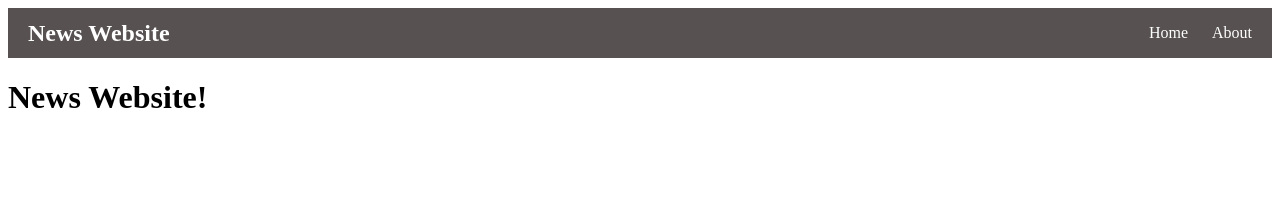
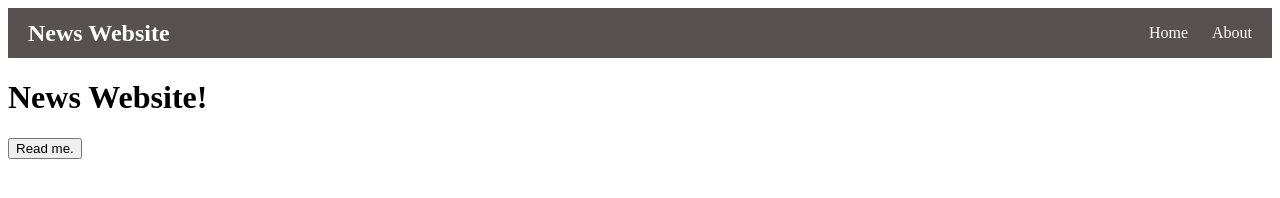
Before and after one commit to AboveCosmic391/repo-exercise, a plain HTML site: page index.html in a window 1280 px wide. Drawn offline with Linux system fonts and the light colour scheme.

Commit message:
Added a button

```diff
--- a/index.html
+++ b/index.html
@@ -47,6 +47,10 @@
         News Website!
     </h1>
 
+    <button>
+        Read me.
+    </button>
+
 
 </body>
 </html>
```
